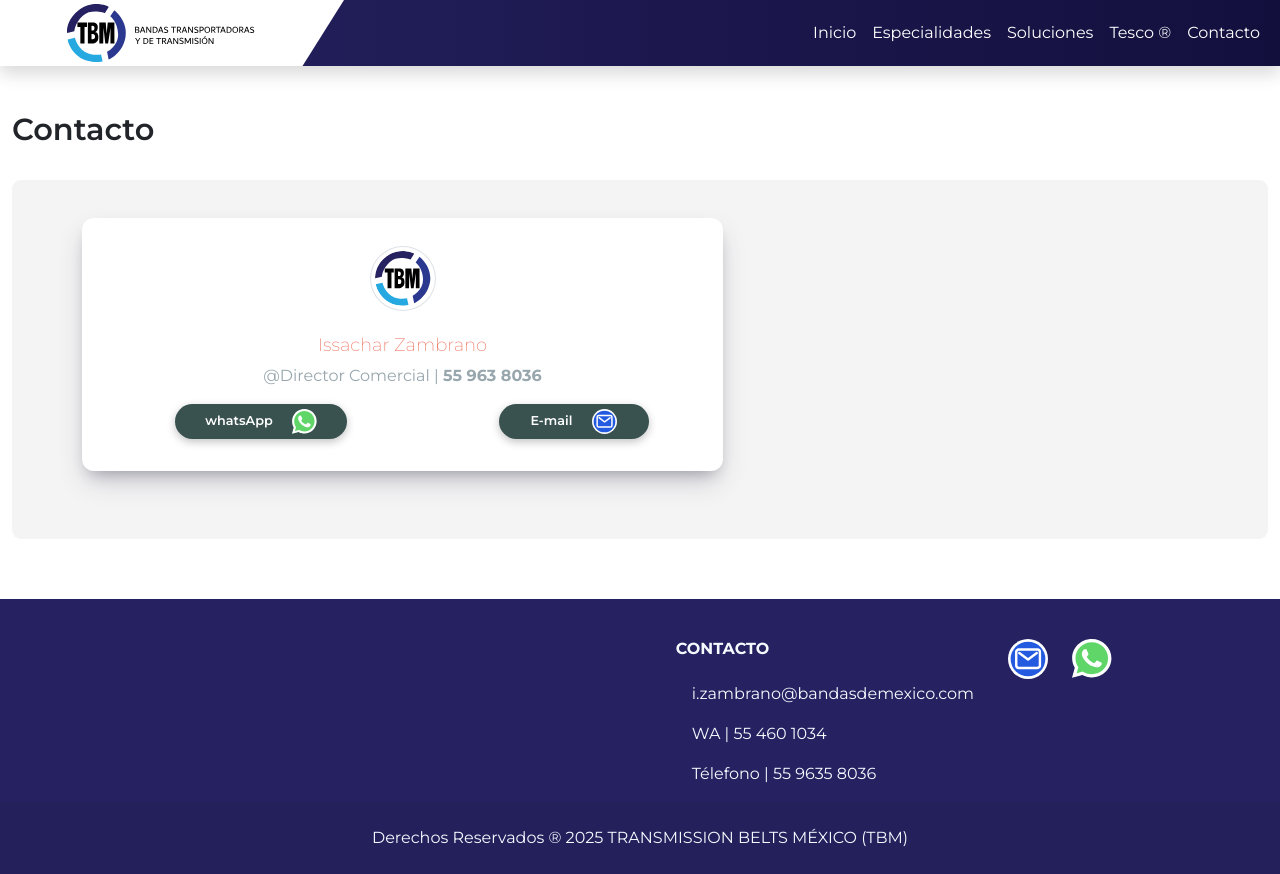
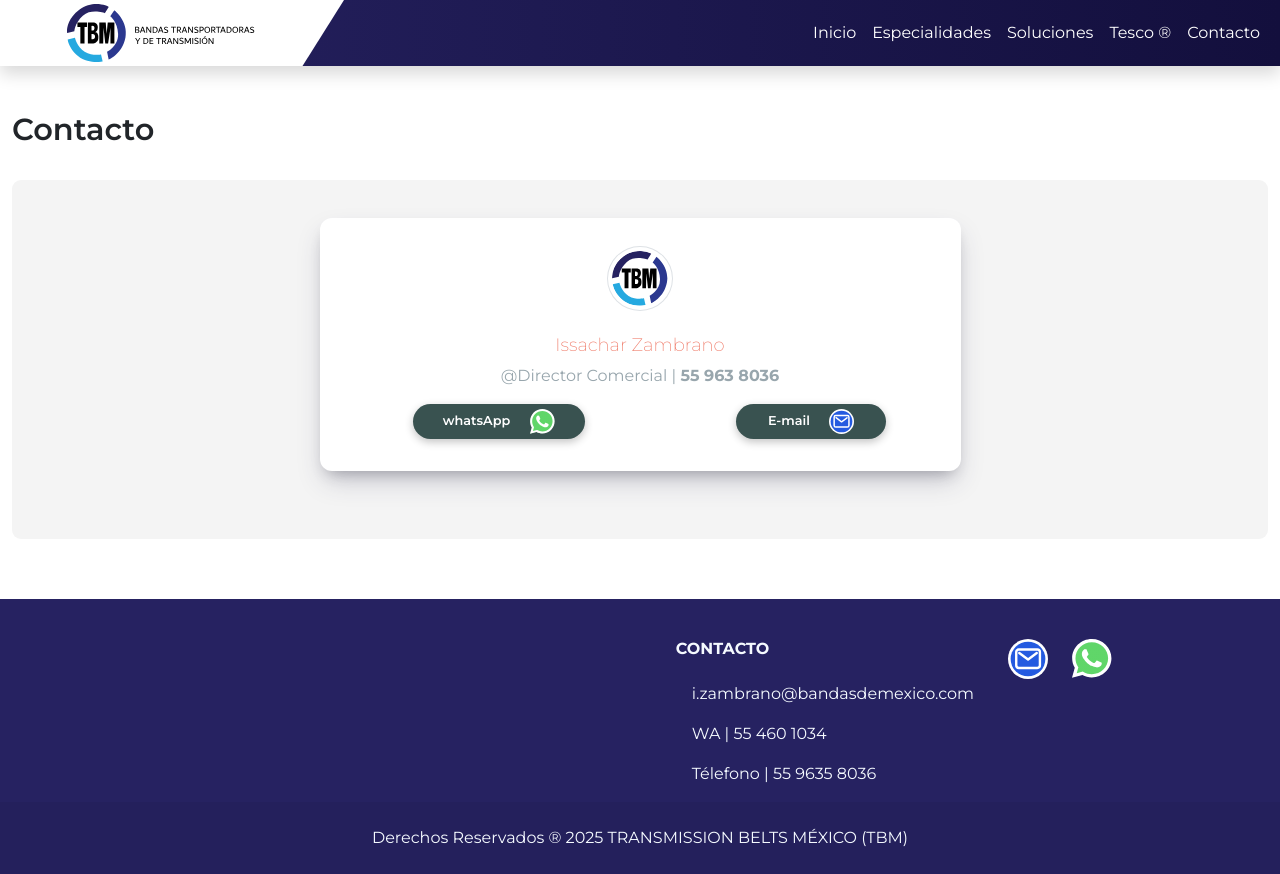
Before and after one commit to elesecamara/tbm, an Angular app: page /contacto in a window 1280 px wide. Built offline with nearby package versions, Linux system fonts and the light colour scheme.

Commit message:
Se agrega clase para centrar formulario en web

```diff
--- a/src/app/pages/contacto/contacto.component.css
+++ b/src/app/pages/contacto/contacto.component.css
@@ -67,6 +67,14 @@
     width: 25px;
 }
 
+.row.contacto {
+            display: flex;
+            justify-content: flex-start;
+            align-content: center;
+            flex-direction: column;
+            align-items: center;
+        }
+
 @media (max-width: 768px) {
     a.btn.btn-primary.clrBrandoraBlck.btnPata {
         min-width: 200px;
--- a/src/app/pages/contacto/contacto.component.html
+++ b/src/app/pages/contacto/contacto.component.html
@@ -4,7 +4,7 @@
         </div>
         <div class="content">
             <div class="container">
-                <div class="row">
+                <div class="row contacto">
                     <div class="col-lg-7 contenedorcard">
                         <div class="text-center card-box">
                             <div class="member-card pt-2 pb-2">
```
Also changed, not shown: 2 other files (tests, documents, lock files or other folders).
